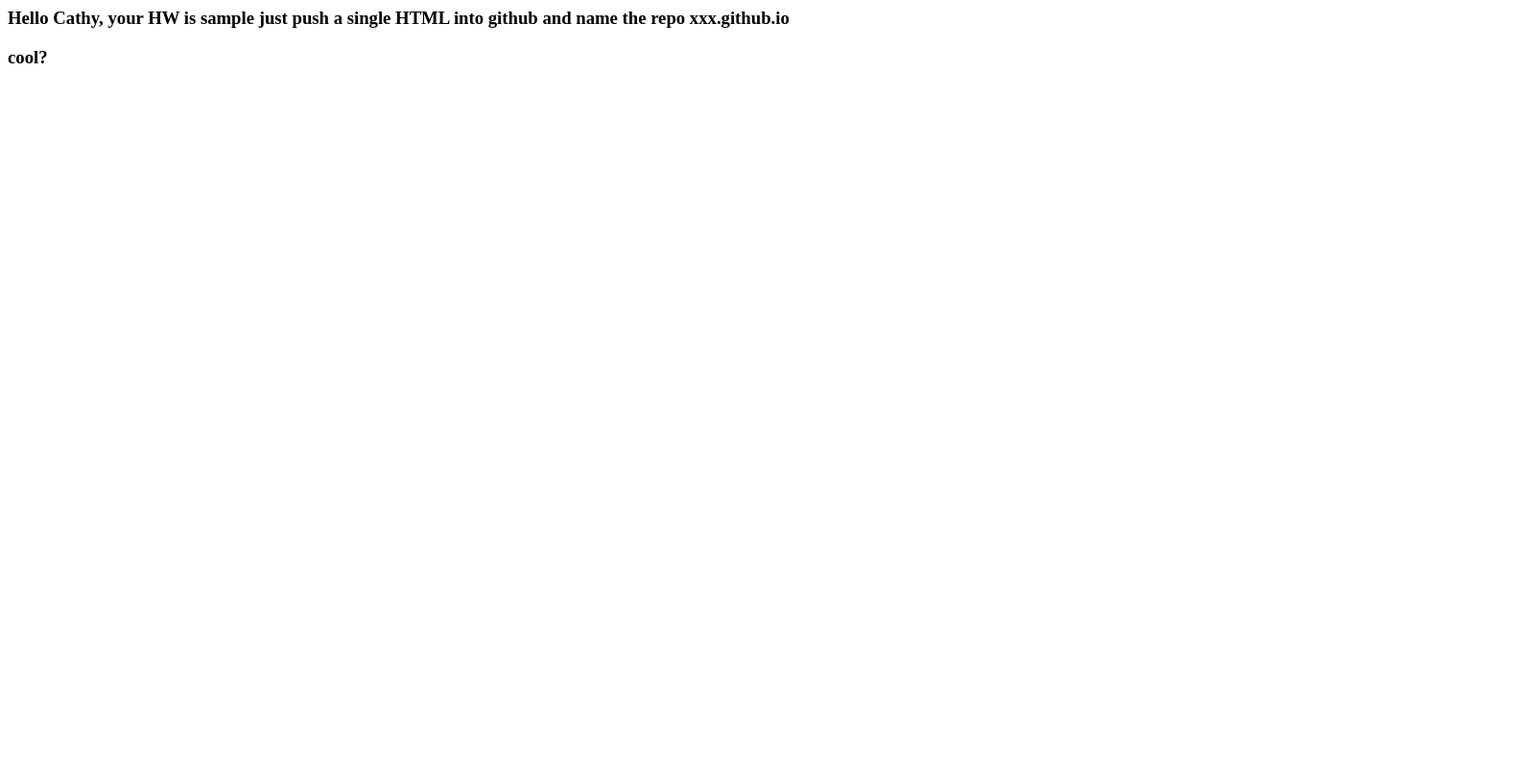
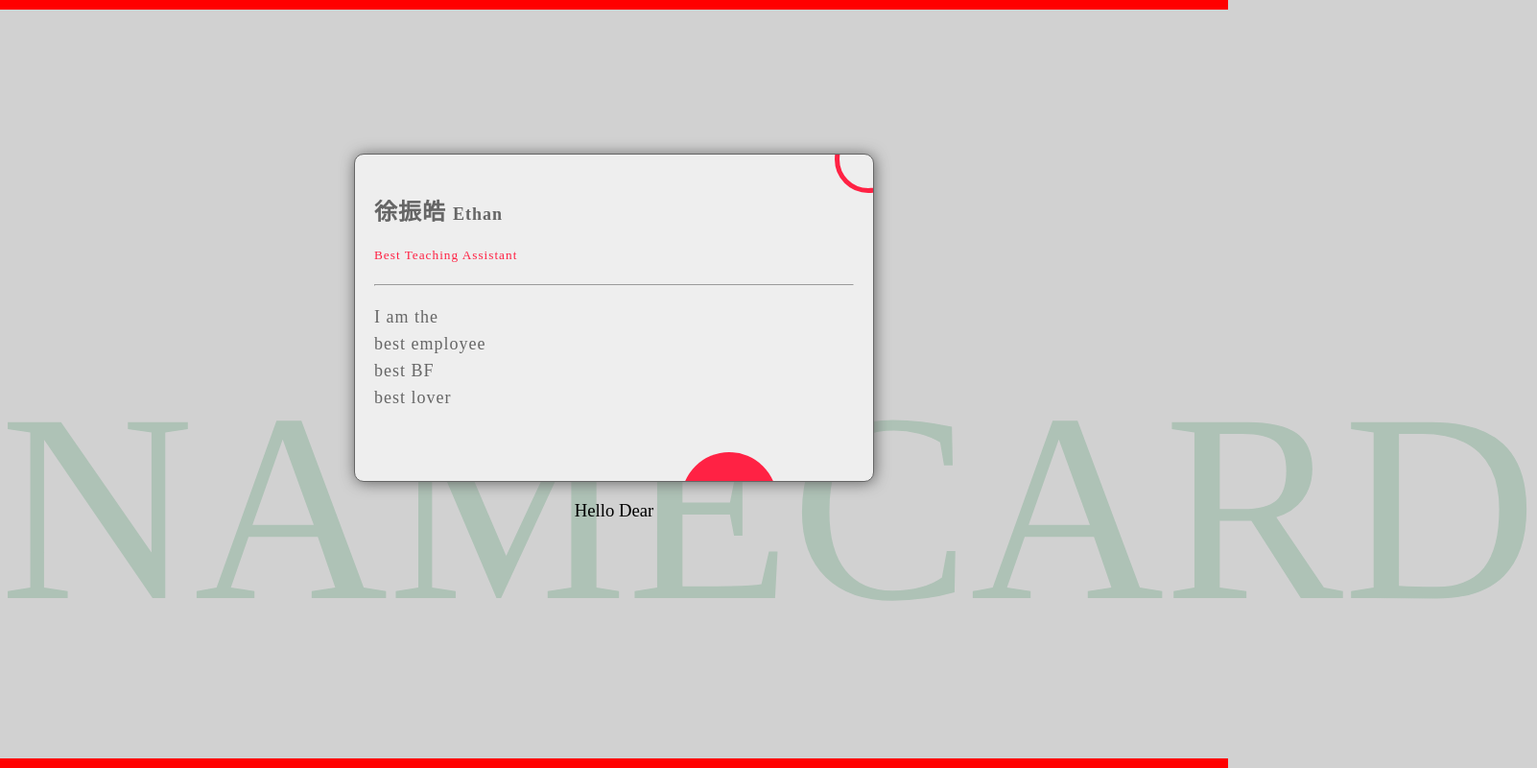
Before and after one commit to choebun/choebun.github.io, a plain HTML site: page index.html in a window 1280 px wide. Shown: the whole page at 96% size, 1602 px wide, since content can reach past the window. Drawn offline with Linux system fonts and the light colour scheme.

Commit message:
name card project

```diff
--- a/index.html
+++ b/index.html
@@ -1,2 +1,103 @@
-<h3>Hello Cathy, your HW is sample just push a single HTML into github and name the repo xxx.github.io</h3>
-<h3>cool?</h3>
+<!DOCTYPE html>
+<html>
+<style>
+*{
+/*   border: solid 1px; */
+  font-family:微軟正黑體;
+  position:relative;
+}
+html,body{
+  width:100%; height:100%;
+  padding: 0px; margin:0px;
+}
+body{
+  background-color:#d1d1d1;
+  border-top: solid 10px red;
+  border-bottom: solid 10px red;
+  box-sizing:border-box;
+  overflow:hidden;
+
+}
+.namr_card{
+  width:500px;
+  height:300px;
+  padding:20px;
+  margin-left:auto;
+  margin-right:auto;
+  margin-top:150px;
+
+  letter-spacing:1px;
+  font-weight:100;
+
+  background-color:#eee;
+  color: #666;
+  overflow:hidden;
+  border-radius:10px;
+    border: solid 1px #666;
+  box-shadow: 1px 1px 15px
+}
+.namr_card h2{
+  font-size:25px
+    font-weight:100px;
+}
+.namr_card h2 span{
+  font-size:18px
+
+}
+.namr_card h5{
+  color: #f24;
+  font-weight:500;
+
+}
+.namr_card p{
+  font-size:18px;
+  line-height:28px;
+}
+.circle{
+  width:100px;
+  height:100px;
+  border-radius: 100%;
+  position:absolute;
+}
+.circle1{
+    right:100px;
+	bottom:-70px;
+  background-color:#f24;
+}
+.circle2{
+    right:-30px;
+  top:-30px;
+    width:60px;
+  height:60px;
+  border: solid 5px #f24
+}
+.page_title{
+  text-align:center;
+  color:555;
+  font-weight:100;
+}
+.mark{
+  font-size:280px;
+  position:absolute;
+  bottom:100px;
+   font-weight:100;
+  color:#aec2b6;
+}
+</style>
+<body>
+<div class="mark">NAMECARD</div>
+<div class="namr_card">
+ <h2 class="title">徐振皓
+ <span>Ethan</span>
+</h2>
+<h5>Best Teaching Assistant</h5>
+<hr>
+<p>I am the<br>best employee<br>best BF<br>best lover</p>
+  <div class="circle circle1"></div>
+  <div class="circle circle2"></div>
+
+</div>
+<h3  class="page_title">Hello Dear</h3>
+
+</body>
+</html>
```
